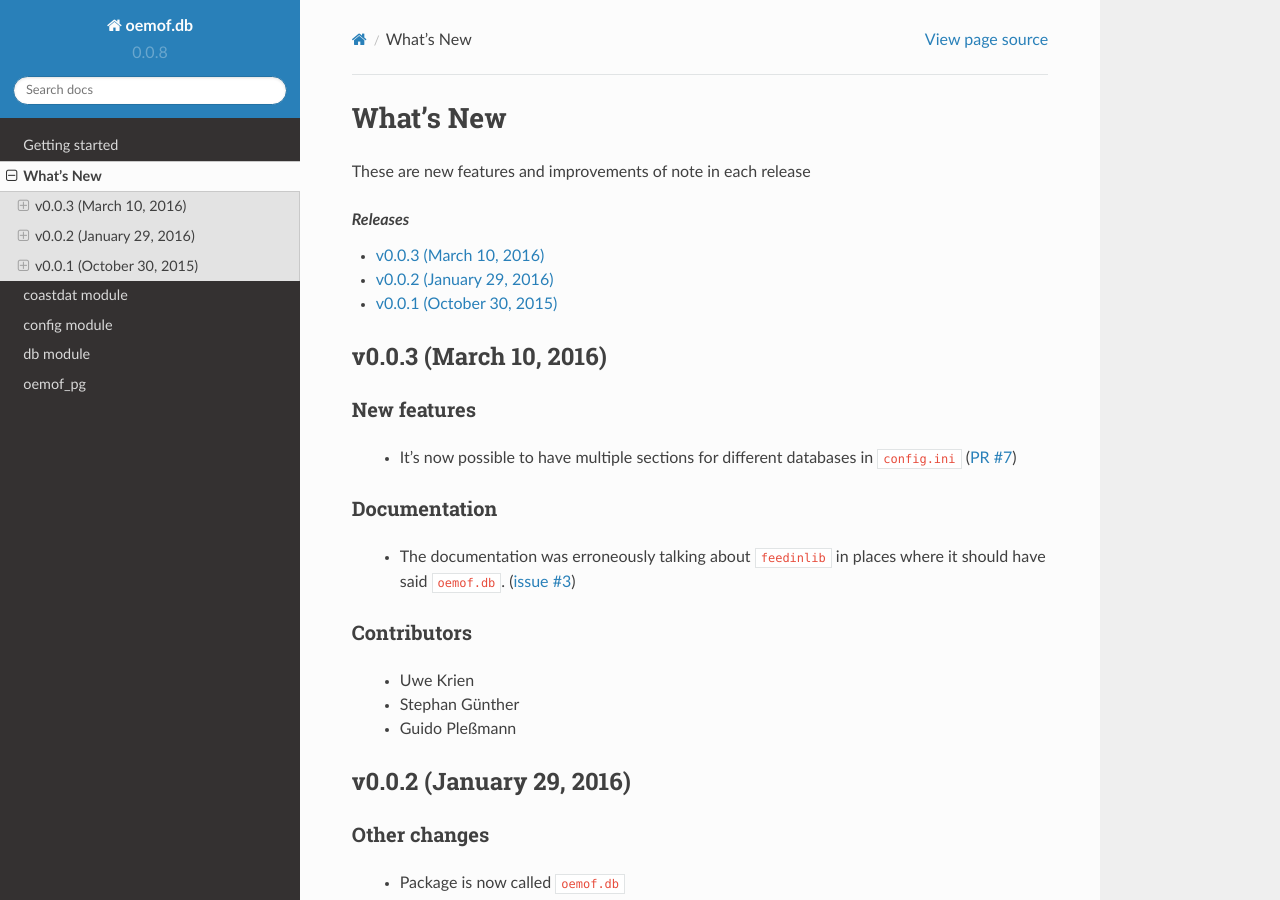
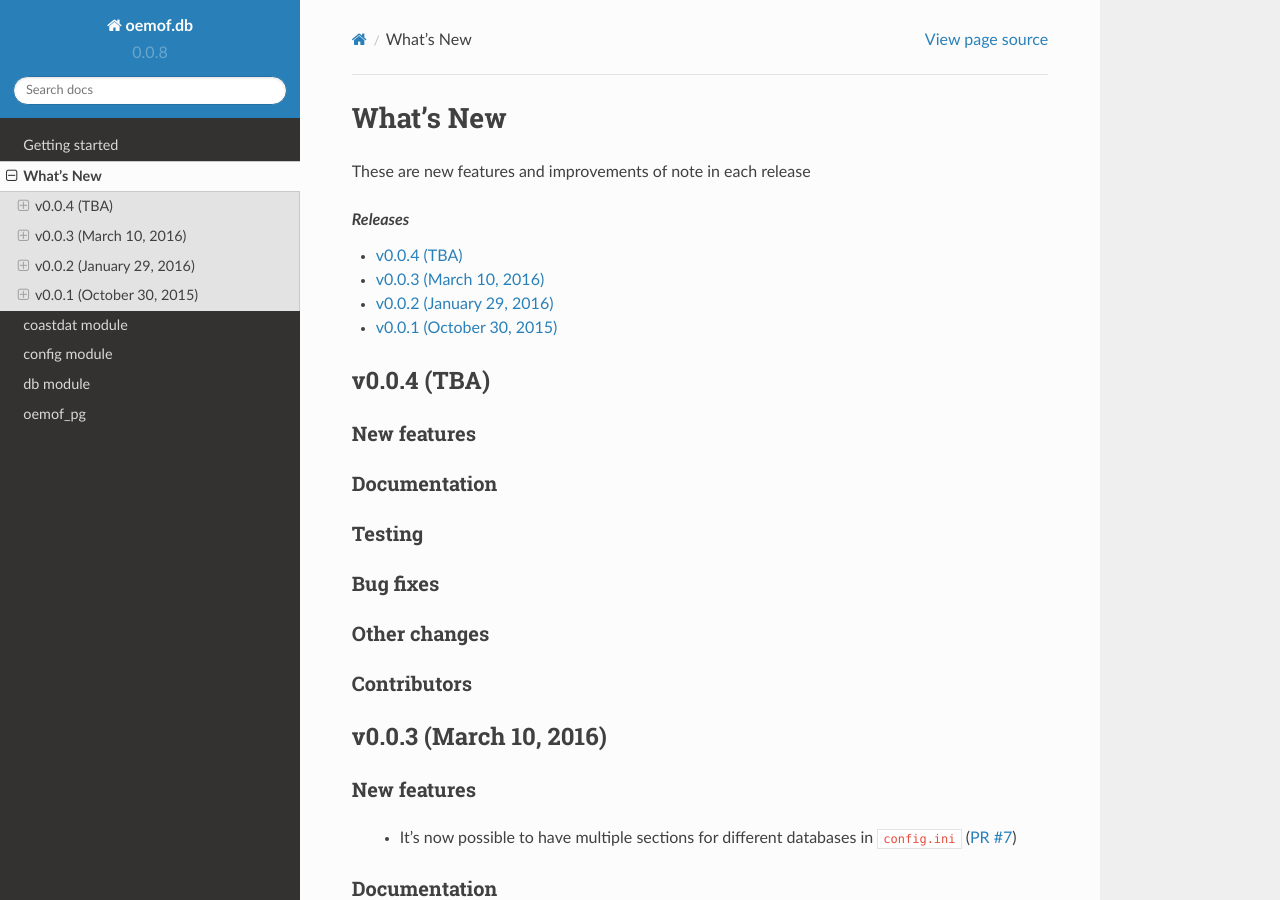
Before and after one commit to oemof/oemof-db, a Sphinx documentation site: the page built from doc/whats_new.rst, in a window 1280 px wide and 900 px high. Built offline with Sphinx 7.4.7 and the Read the Docs theme 2.0.0, drawn with Linux system fonts in a browser that asks for light colours; formulas are drawn with MathJax 3; pages that are not in the unit, such as notebooks, are missing from menus.

Commit message:
Start developing v0.0.4
There's a corresponding `whatsnew/0004.txt` now, everybody can update
when he adds something new.

```diff
--- a/doc/whats_new.rst
+++ b/doc/whats_new.rst
@@ -8,6 +8,7 @@ These are new features and improvements of note in each release
     :local:
     :backlinks: top
 
+.. include::  whatsnew/v0004.txt
 .. include::  whatsnew/v0003.txt
 .. include::  whatsnew/v0002.txt
 .. include::  whatsnew/v0001.txt
--- /dev/null
+++ b/doc/whatsnew/v0004.txt
@@ -0,0 +1,25 @@
+v0.0.4 (TBA)
++++++++++++++++++++++++++
+
+New features
+############
+
+
+Documentation
+#############
+
+
+Testing
+#######
+
+
+Bug fixes
+#########
+
+
+Other changes
+#############
+
+
+Contributors
+############
```
